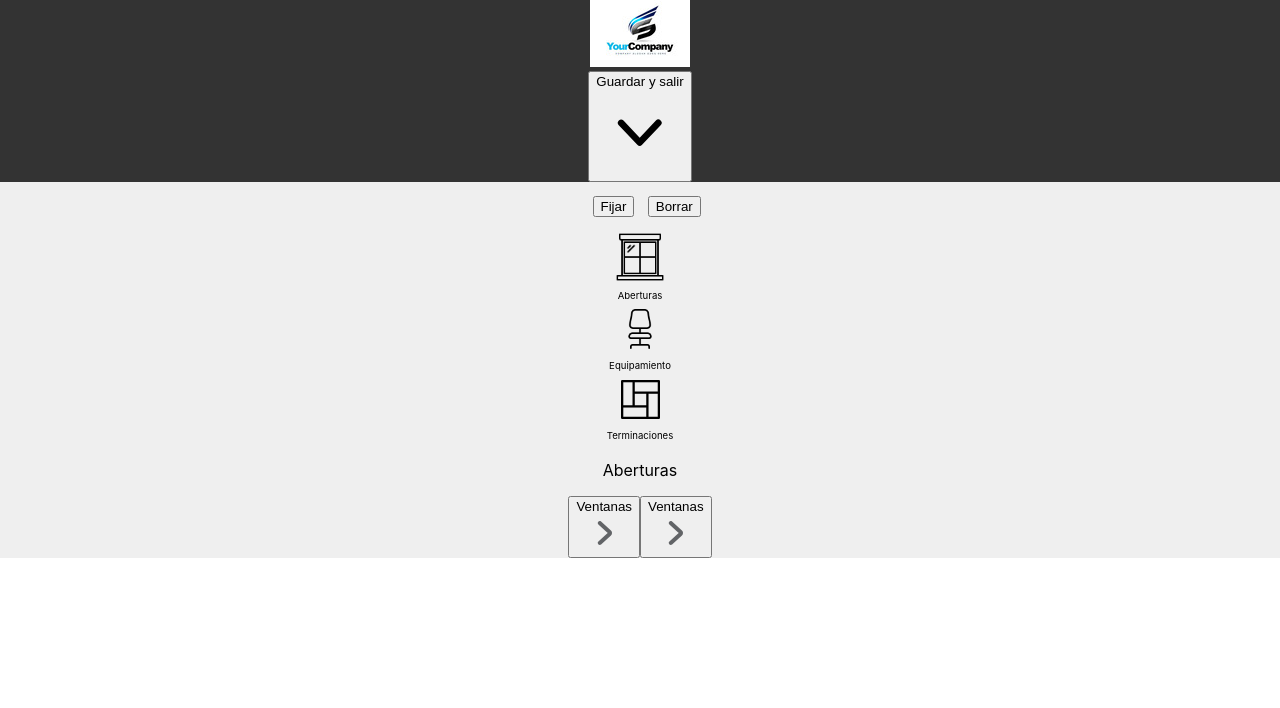
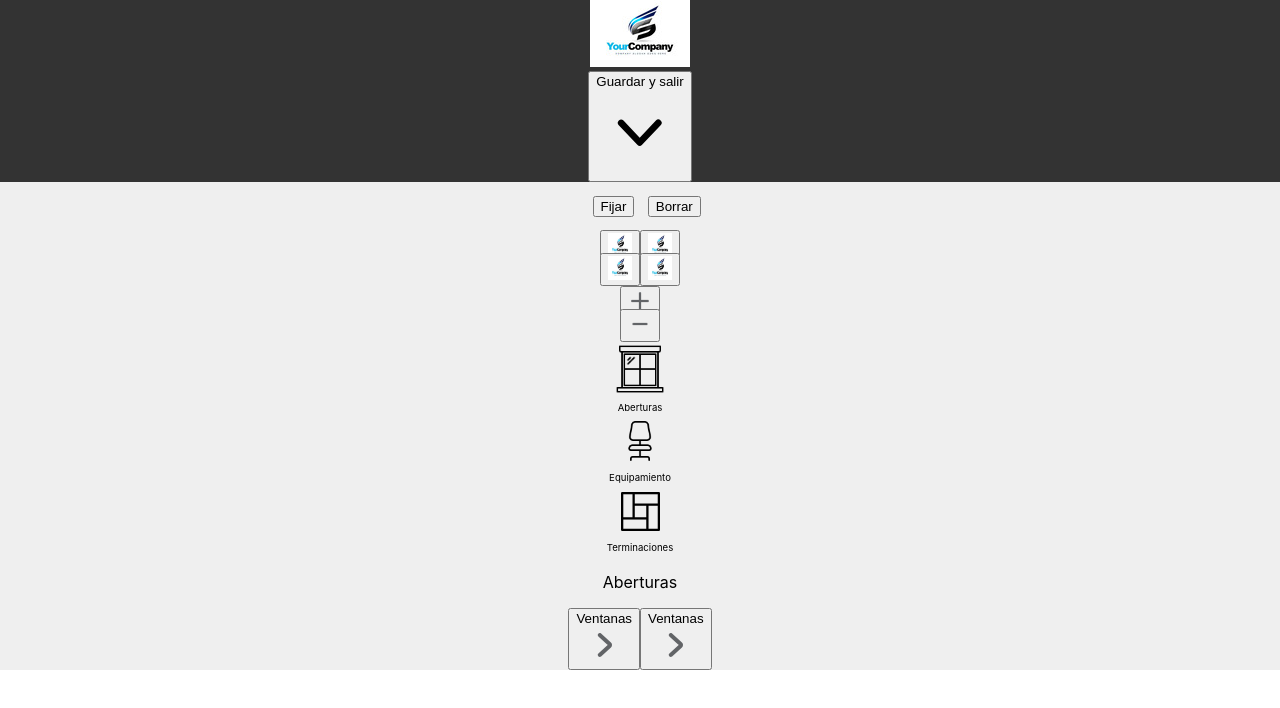
Before and after one commit to sbocaccio/react_demonstration, a React (Create React App) app in the folder light-it/: page / in a window 1280 px wide. Shown: the top 708 px of the page. Built offline with nearby package versions, Linux system fonts and the light colour scheme.

Commit message:
Agrego botones de la izquierda

```diff
--- a/light-it/src/App.js
+++ b/light-it/src/App.js
@@ -5,7 +5,10 @@ import aberturas from './images/Aberturas.png';
 import equipamiento from './images/Equipamiento.png';
 import terminaciones from './images/Terminaciones.png';
 import {useState} from "react";
+
 import activo_derecha from './images/activo_derecha.png';
+import SignoMas from './images/SignoMas.png'
+import SignoMenos from './images/SignoMenos.png'
 import { Menu, Transition } from '@headlessui/react'
 import { ChevronDownIcon } from '@heroicons/react/20/solid'
 import {
@@ -39,9 +42,17 @@ function App() {
             <TopBar/>
       {/*<header className="App-header">*/}
             <FijarButton/>
+            <CustomArrowButtons/>
+            <CustomArrowButtons2/>
+
+
 
             <DefaultSidebar/>
             {/*<FijarButton/>*/}
+
+
+            {/*<PlusMinusButton/>*/}
+
 
         {/*<Expansible/>*/}
 
@@ -51,6 +62,60 @@ function App() {
   );
 }
 
+function CustomArrowButtons() {
+    const buttonsStyle = {
+        width: '24px',
+        height: '24px',
+        padding: '0px'
+
+    }
+    return (
+        <div className="">
+            <div className="absolute right-0  p-4" style={{ bottom: '-60px' }}>
+            <div className="arrow-button-row" style={{ marginBottom: '-10px', justifyContent: 'space-between', 'row-gap': 0 }}>
+                    <button className="arrow-button">
+                        <img src={myImage} alt="Up Arrow" style={buttonsStyle} />
+                    </button>
+                    <button className="arrow-button">
+                        <img src={myImage} alt="Down Arrow" style={buttonsStyle} />
+                    </button>
+                </div>
+                <div className="arrow-button-row" style={{ marginBottom: '0', justifyContent: 'space-between',  }}>
+                    <button className="arrow-button">
+                        <img src={myImage} alt="Left Arrow" style={buttonsStyle} />
+                    </button>
+                    <button className="arrow-button">
+                        <img src={myImage} alt="Right Arrow" style={buttonsStyle} />
+                    </button>
+                </div>
+            </div>
+        </div>
+    );
+};
+
+function CustomArrowButtons2() {
+    const buttonsStyle = {
+        width: '24px',
+        height: '24px',
+        padding: '0px'
+    }
+    return (
+        <div className="">
+            <div className="absolute p-4" style={{ bottom: '-60px', right: '60px' }}>
+                <div className="arrow-button-row" style={{ marginBottom: '-10px', justifyContent: 'center', 'row-gap': 0 }}>
+                    <button className="arrow-button">
+                        <img src={SignoMas} alt="Up Arrow" style={buttonsStyle} />
+                    </button>
+                </div>
+                <div className="arrow-button-row" style={{ marginBottom: '0', justifyContent: 'center',  }}>
+                    <button className="arrow-button">
+                        <img src={SignoMenos} alt="Left Arrow" style={buttonsStyle} />
+                    </button>
+                </div>
+            </div>
+        </div>
+    );
+};
 
 function FijarButton() {
     return (
@@ -62,6 +127,20 @@ function FijarButton() {
         </div>
     );
 }
+
+function PlusMinusButton() {
+    return (
+        <div className="leaflet-control-zoom leaflet-bar leaflet-control"><a className="leaflet-control-zoom-in"
+                                                                             href="#" title="Zoom in"
+                                                                             role="button"
+                                                                             aria-label="Zoom in">+</a><a
+            className="leaflet-control-zoom-out" href="#" title="Zoom out" role="button"
+            aria-label="Zoom out">−</a>
+        </div>
+    )
+}
+
+
 
 const TopBar = () => {
     const topBarStyle = {
```
Also changed, not shown: light-it/src/images/SignoMas.png (renamed from light-it/src/images/+.png), light-it/src/images/SignoMenos.png (renamed from light-it/src/images/-.png).
